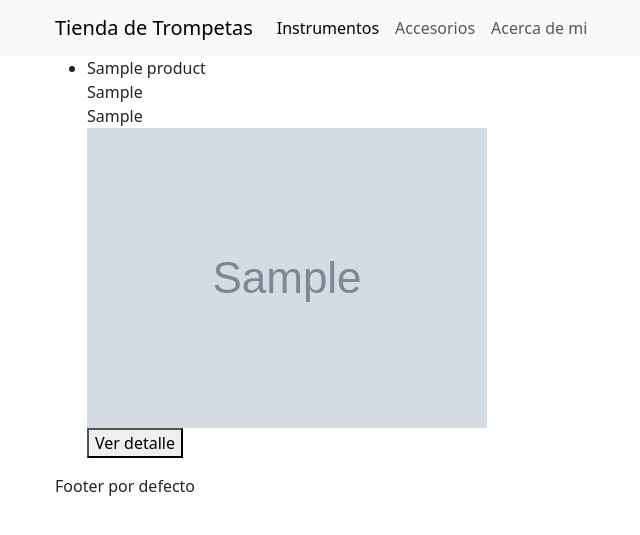
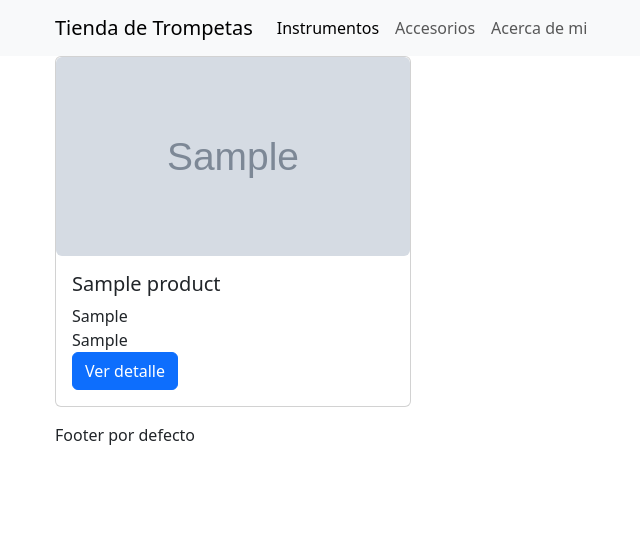
Before and after one commit to ErwinGonzalezBonilla/trabajofinalcoderhouse, a Django app: page / in a window 1280 px wide. Shown: the top 535 px of the page, without its empty margins (27-667 px from the left). Run offline with Django 5.2, Linux system fonts and the light colour scheme; tables that the repository leaves empty hold one stand-in row (values such as "Sample post"); grey boxes marked "Sample" are stand-in pictures.

Commit message:
agregamos estilos a la vista de listado

```diff
--- a/productos/templates/product_list.html
+++ b/productos/templates/product_list.html
@@ -1,24 +1,33 @@
 {% extends "base.html" %}
 
 {% block content %}
-
     {% if productos %}
-<ul>
-    {%for producto in productos%}
-    <li>
-        <div>{{ producto.nombre}}</div>
+        <ul class="row gy-4 productos">
+            {% for producto in productos %}
+            <li class="col-12 col-sm-6 col-lg-4">
+                <div class="card">
+                    <div class="ratio ratio-16x9" >
+                        <img class="rounded" src="{{ producto.imagen.url }}" alt="{{ producto.nombre}}">
+                    </div>
+                    <div class="card-body">
+                        <h5 class="card-title">{{ producto.nombre}}</h5>
+                        <div class="card-text">
                             <div>{{ producto.marca}}</div>
                             <div>{{ producto.modelo}}</div>
-        <div><img src="{{ producto.imagen.url }}" alt="{{ producto.nombre}}"></div>
-        <div>
-            <a href="{% url 'productos:detalle_producto' producto.pk %}">
-                <button>Ver detalle</button>
+                        </div>
+
+                        <a class="btn btn-primary" href="{% url 'productos:detalle_producto' producto.pk %}">
+                            Ver detalle
                         </a>
                             {% comment %} Test {{producto.pk}} {% endcomment %}
                     </div>
+
+                </div>
+
             </li>
 
             {% endfor %}
         </ul>
+
     {% else %} No hay productos {% endif%}
 {% endblock %}
--- a/templates/base.html
+++ b/templates/base.html
@@ -7,7 +7,10 @@
     <link href="https://cdn.jsdelivr.net/npm/bootstrap@5.3.3/dist/css/bootstrap.min.css" rel="stylesheet" integrity="sha384-QWTKZyjpPEjISv5WaRU9OFeRpok6YctnYmDr5pNlyT2bRjXh0JMhjY6hW+ALEwIH" crossorigin="anonymous">
 
     <style>
-
+        ul.productos {
+            list-style: none;
+            padding: 0;
+        }
     </style>
 </head>
 <body>
```
Lines whose indentation alone changed are shown as unchanged.
